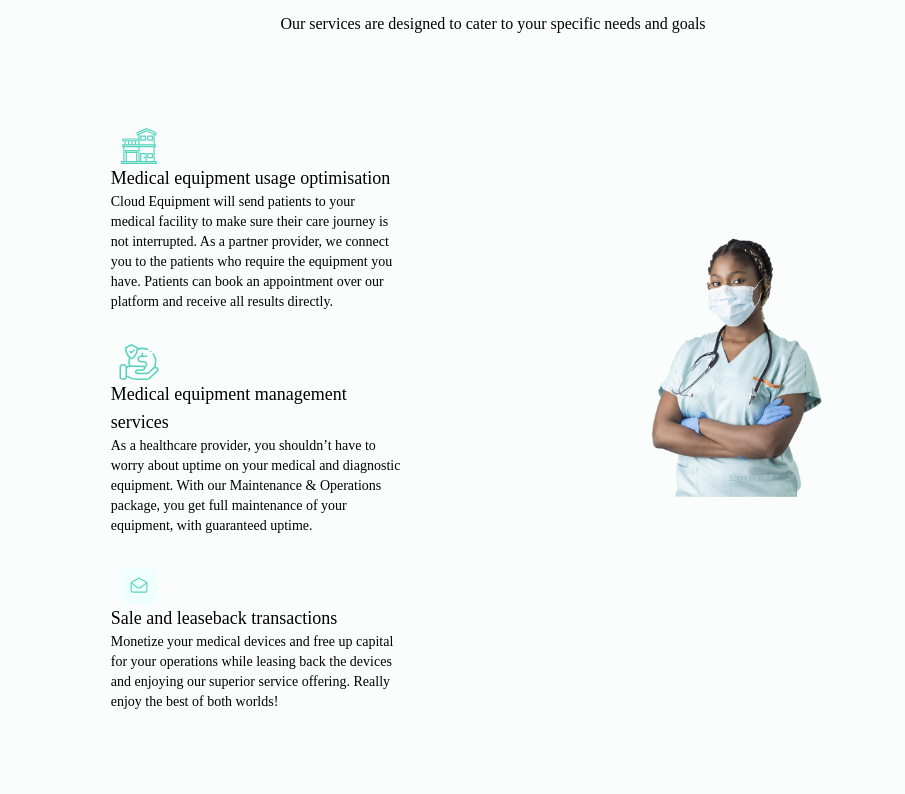
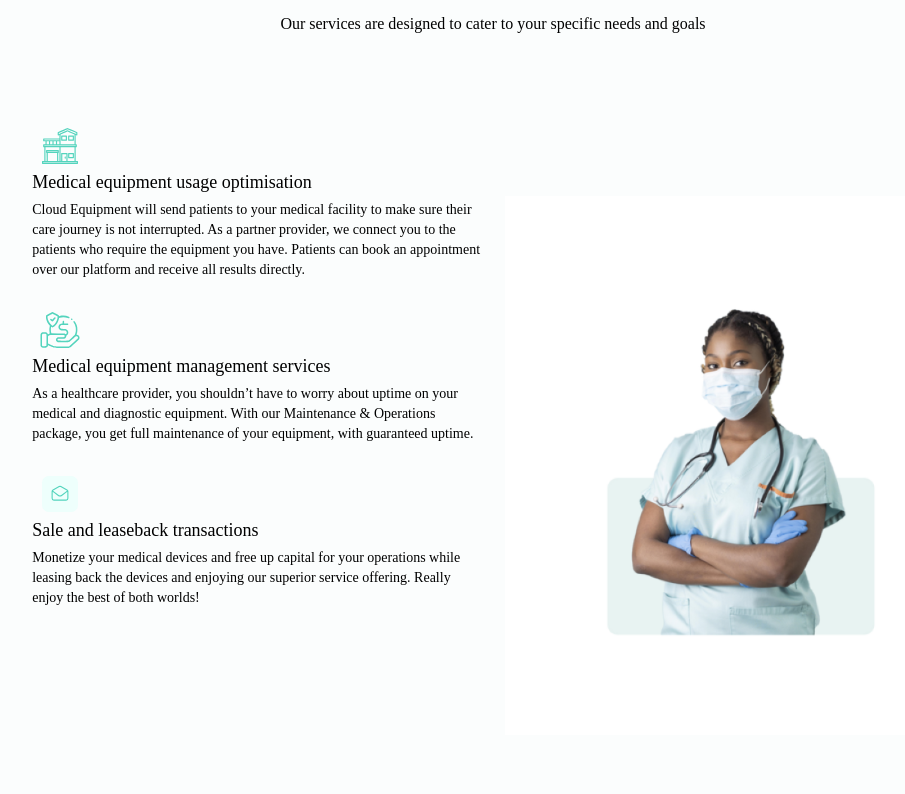
Before and after one commit to TubiOb/cloudequipment, a React (Create React App) app: page /company in a window 1280 px wide. Shown: the part 3586-4380 px from the top of the page, without its empty margins (147-1052 px from the left). Built offline with nearby package versions, Linux system fonts and the light colour scheme; the HTML template or start-up script is replaced by a standard one.

Commit message:
Corrected Distorted spacing

```diff
--- a/src/Components/CompanyFeatures.jsx
+++ b/src/Components/CompanyFeatures.jsx
@@ -7,7 +7,7 @@
 
 const CompanyFeatures = () => {
   return (
-    <div className='flex w-full h-full mb-64 items-center mt-32 md:mt-[250px] lg:mt-[750px]'>
+    <div className='flex h-full mb-64 items-center mt-32 md:mt-[550px] lg:mt-[750px] w-full'>
         <div className='flex flex-col items-center justify-center w-[80%] mx-auto relative gap-20'>
             <div className='flex-col items-center text-center justify-between gap-3 lg:w-[60%] flex'>
                 <div className='text-[#54D4BD] bg-[#EEFFFC] rounded-lg items-center justify-center py-1 px-2'>
@@ -18,29 +18,29 @@
             </div>
 
             <div className='grid grid-cols-1 lg:grid-cols-2 items-center lg:items-start justify-between w-[90%] mx-auto gap-6'>
-                <div className='grid grid-cols-1 items-start justify-between mx-auto w-[90%] md:w-[70%] lg:w-[55%] xl:w-[65%] gap-8 py-3'>
-                    <div className='flex-col items-start justify-between flex'>
+                <div className='grid grid-cols-1 items-start justify-between mx-auto w-[90%] md:w-[70%] lg:w-[55%] xl:w-full gap-8 py-3'>
+                    <div className='flex-col items-start justify-between flex gap-1'>
                         <img src={House} alt="" className='w-14 h-9' />
                         <h4 className='play leading-8 font-medium text-base lg:text-lg'>Medical equipment usage optimisation</h4>
                         <p className='manrope text-xs xl:text-sm 2xl:text-sm'>Cloud Equipment will send patients to your medical facility to make sure their care journey is not interrupted.
                         As a partner provider, we connect you to the patients who require the equipment you have. Patients can book an appointment over our platform and receive all results directly.</p>
                     </div>
 
-                    <div className='flex-col items-start justify-between flex'>
+                    <div className='flex-col items-start justify-between flex gap-1'>
                         <img src={Money} alt="" className='w-14 h-9' />
                         <h4 className='play leading-8 font-medium text-base lg:text-lg'>Medical equipment management services </h4>
                         <p className='manrope text-xs xl:text-sm 2xl:text-sm'>As a healthcare provider, you shouldn’t have to worry about uptime on your medical and diagnostic equipment. With our Maintenance & Operations package, you get full maintenance of your equipment, with guaranteed uptime.</p>
                     </div>
 
-                    <div className='flex-col items-start justify-between flex'>
+                    <div className='flex-col items-start justify-between flex gap-1'>
                         <img src={Email} alt="" className='w-14 h-9' />
                         <h4 className='play leading-8 font-medium text-base lg:text-lg'>Sale and leaseback transactions</h4>
                         <p className='manrope text-xs xl:text-sm 2xl:text-sm'>Monetize your medical devices and free up capital for your operations while leasing back the devices and enjoying our superior service offering. Really enjoy the best of both worlds!</p>
                     </div>
                 </div>
 
-                <div className=' items-end mx-auto w-[90%] pt-28 md:w-[70%] lg:w-[60%] lg:h-[150px]'>
-                    <img src={Doc} alt="" className='self-end' />
+                <div className='flex-shrink-0 w-full lg:pt-20 '>
+                    <img src={Doc} alt="" className='object-cover w-full' />
                 </div>
             </div>
         </div>
--- a/src/Components/Testimonials.jsx
+++ b/src/Components/Testimonials.jsx
@@ -24,7 +24,7 @@
             </div>
 
         </div>
-        <div className='border-t-2 lg:w-[85%] mx-auto w-[90%] border-opacity-5 flex items-start lg:items-center justify-center lg:justify-between lg:flex-row flex-col gap-4 mt-5 py-3 lg:py-0 lg:px-4 px-2'>
+        <div className='border-t-2 lg:w-[85%] mx-auto w-[90%] border-opacity-5 flex items-start lg:items-center justify-center lg:justify-between lg:flex-row flex-col gap-4 mt-5 py-3 lg:py-3 lg:px-4 px-2'>
             <div className='flex items-center justify-between flex-row gap-3 '>
                 <img src={elipse} alt="" className='w-10 h-10' />
                 <div className='flex flex-col items-start justify-between'>
@@ -32,17 +32,17 @@
                     <p className='text-xs font-normal leading-3 py-2 drop-shadow-2xl text-[#54D4BD] vietnam'>Co-founder of Forpeople</p>
                 </div>
             </div>
-            <div className='flex items-center lg:border-t-2 pt-3 lg:pt-[-10] lg:border-t-[#54D4BD] justify-between flex-row gap-3 '>
+            <div className='flex items-center lg:border-t-2 pt-4 lg:mt-[-14px] lg:border-t-[#54D4BD] justify-between flex-row gap-3 '>
                 <img src={elipse1} alt="" className='w-10 h-10' />
                 <div className='flex flex-col items-start justify-between'>
-                    <h4 className='font-semibold text-base tracking-wide leading-3 '>Rutherford Brannan</h4>
+                    <h4 className='font-semibold text-base tracking-wide leading-1 vietnam'>Rutherford Brannan</h4>
                     <p className='text-xs font-normal leading-3 py-2 drop-shadow-2xl text-[#54D4BD] vietnam'>Design director of Perfect Illustration</p>
                 </div>
             </div>
             <div className='flex items-center justify-between flex-row gap-3 '>
                 <img src={elipse2} alt="" className='w-10 h-10' />
                 <div className='flex flex-col items-start justify-between'>
-                    <h4 className='font-semibold text-base tracking-wide leading-1 '>Henry Itondo</h4>
+                    <h4 className='font-semibold text-base tracking-wide leading-1 vietnam'>Henry Itondo</h4>
                     <p className='text-xs font-normal leading-3 py-2 drop-shadow-2xl text-[#54D4BD] vietnam'>Co-founder of Source DS</p>
                 </div>
             </div>
```
Also changed, not shown: src/assets/Dr 1.png, src/assets/doctor 1.png.
